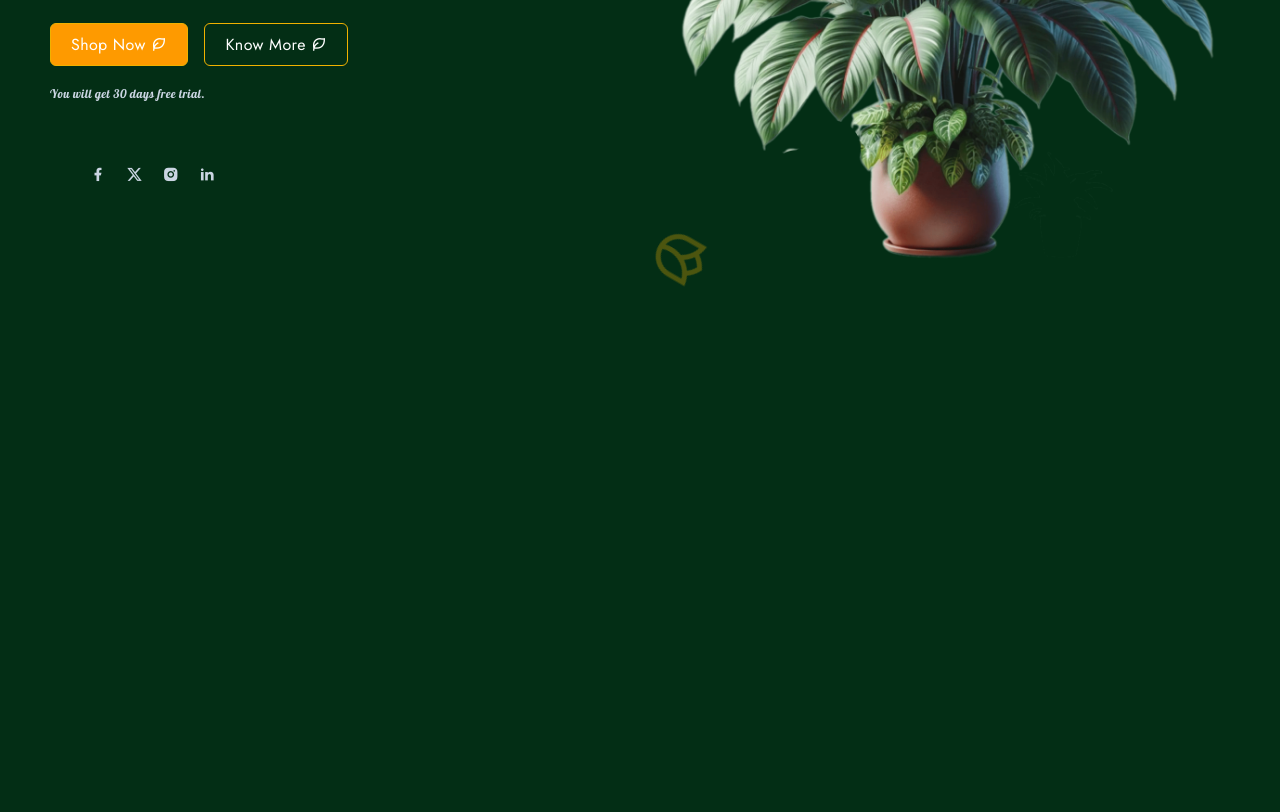
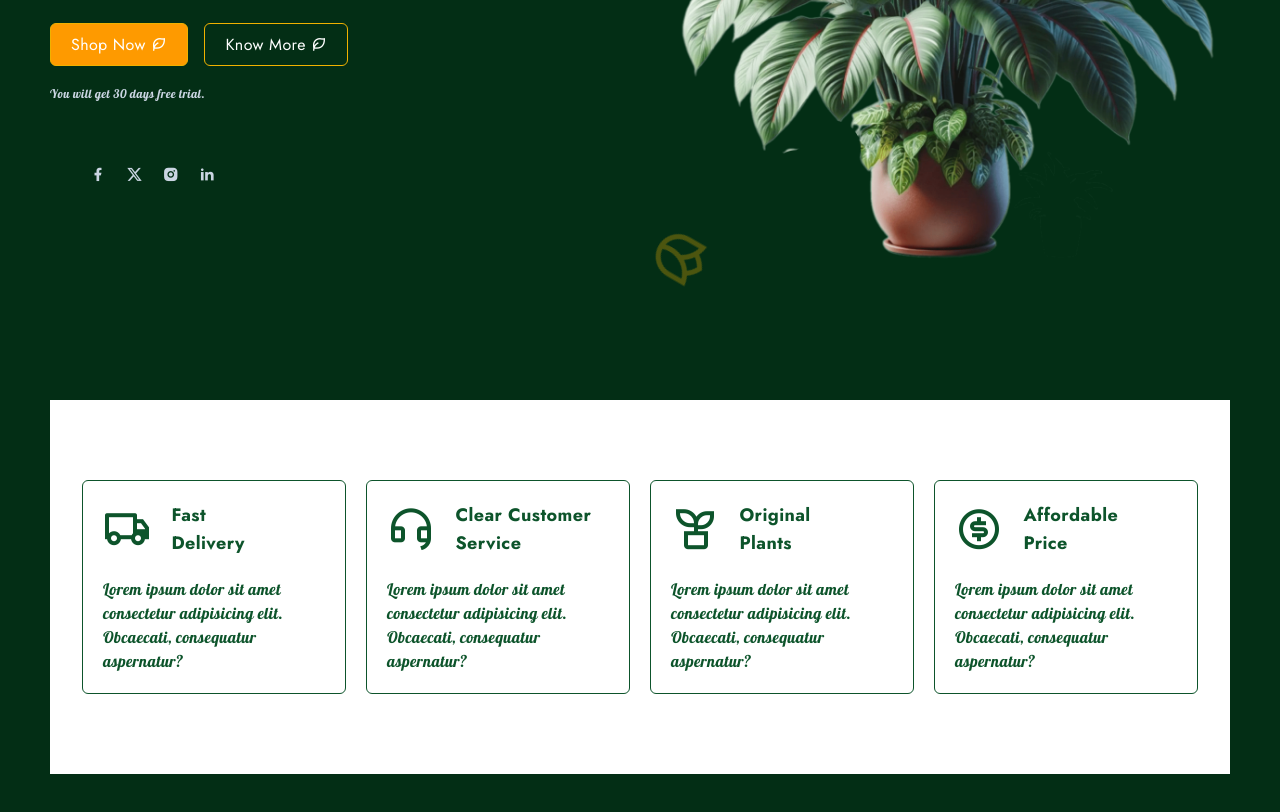
Before and after one commit to Akelvino/landigpage-using-tailwind, a website: page index.html in a window 1280 px wide. Shown: the part 404-1216 px from the top of the page. Before the commit the page ends 804 px from the top, so only its background shows below. Drawn offline with nearby package versions, Linux system fonts and the light colour scheme.

Commit message:
Finishied services section

```diff
--- a/index.html
+++ b/index.html
@@ -81,8 +81,72 @@
                 </div>
             </div>
         </section>
+
+        <!-- services -->
+         <div class="bg-white text-green-900 py-20">
+            <div class="container1 mx-auto grid grid-cols-1 gap-5 md:grid-cols-2 lg:grid-cols-3 xl:grid-cols-4">
+                <!-- card 1 -->
+                 <div class="border border-green-900 p-5 cursor-pointer rounded-md hover:shadow-2xl hover:-translate-y-1 duration-300 space-y-5">
+                    <div class="flex items-center gap-5">
+                        <i class="ri-truck-line  text-3xl md:text-4xl xl:text-5xl"></i>
+                        <p class="font-bold md:text-lg">
+                            Fast <br>
+                            Delivery
+                        </p>
+                    </div>
+                    <p class="font-lobster">
+                        Lorem ipsum dolor sit amet consectetur adipisicing elit. Obcaecati, consequatur aspernatur?
+                    </p>
+                 </div>
+
+                 <!-- card 2 -->
+                 <div class="border border-green-900 p-5 cursor-pointer rounded-md hover:shadow-2xl hover:-translate-y-1 duration-300 space-y-5">
+                    <div class="flex items-center gap-5">
+                        <i class="ri-customer-service-line text-3xl md:text-4xl xl:text-5xl"></i>
+                        <p class="font-bold md:text-lg">
+                            Clear Customer <br>
+                            Service
+                        </p>
+                    </div>
+                    <p class="font-lobster">
+                        Lorem ipsum dolor sit amet consectetur adipisicing elit. Obcaecati, consequatur aspernatur?
+                    </p>
+                 </div>
+
+                 <!-- card 3 -->
+                 <div class="border border-green-900 p-5 cursor-pointer rounded-md hover:shadow-2xl hover:-translate-y-1 duration-300 space-y-5">
+                    <div class="flex items-center gap-5">
+                        <i class="ri-plant-line  text-3xl md:text-4xl xl:text-5xl"></i>
+                        <p class="font-bold md:text-lg">
+                            Original <br>
+                            Plants
+                        </p>
+                    </div>
+                    <p class="font-lobster">
+                        Lorem ipsum dolor sit amet consectetur adipisicing elit. Obcaecati, consequatur aspernatur?
+                    </p>
+                 </div>
+
+                 <!-- card 4 -->
+                 <div class="border border-green-900 p-5 cursor-pointer rounded-md hover:shadow-2xl hover:-translate-y-1 duration-300 space-y-5">
+                    <div class="flex items-center gap-5">
+                        <i class="ri-money-dollar-circle-line  text-3xl md:text-4xl xl:text-5xl"></i>
+                        <p class="font-bold md:text-lg">
+                            Affordable <br>
+                            Price
+                        </p>
+                    </div>
+                    <p class="font-lobster">
+                        Lorem ipsum dolor sit amet consectetur adipisicing elit. Obcaecati, consequatur aspernatur?
+                    </p>
+                 </div>
+
+            </div>
+         </div>
     </main>
-
+<br>
+<br>
+<br>
     <script>
         const navMenu = document.getElementById("nav-menu");
         const navLink = document.querySelectorAll(".nav-link");
--- a/src/input.css
+++ b/src/input.css
@@ -1,6 +1,8 @@
 @import url('https://fonts.googleapis.com/css2?family=Jost:ital,wght@0,100..900;1,100..900&family=Lobster&display=swap');
 
 @import "tailwindcss";
+
+
 
 @theme{
     /* breakpoints */
@@ -55,7 +57,7 @@
     @apply text-slate-300 hover:text-yellow-500 duration-300 cursor-pointer text-base;
 }
 
-@import "tailwindcss";
+
 
 @theme {
   --animate-move: moveY 3s linear infinite;
```
Also changed, not shown: src/output.css.
